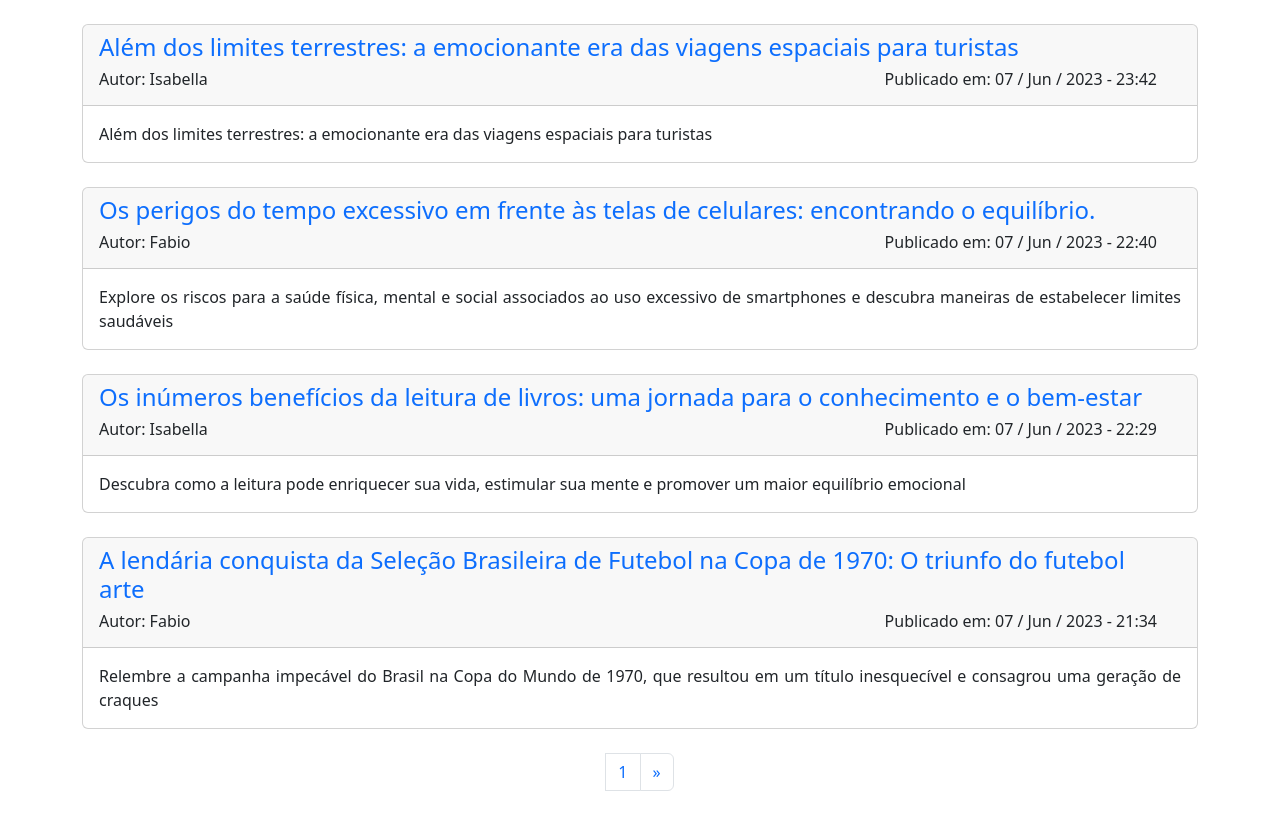
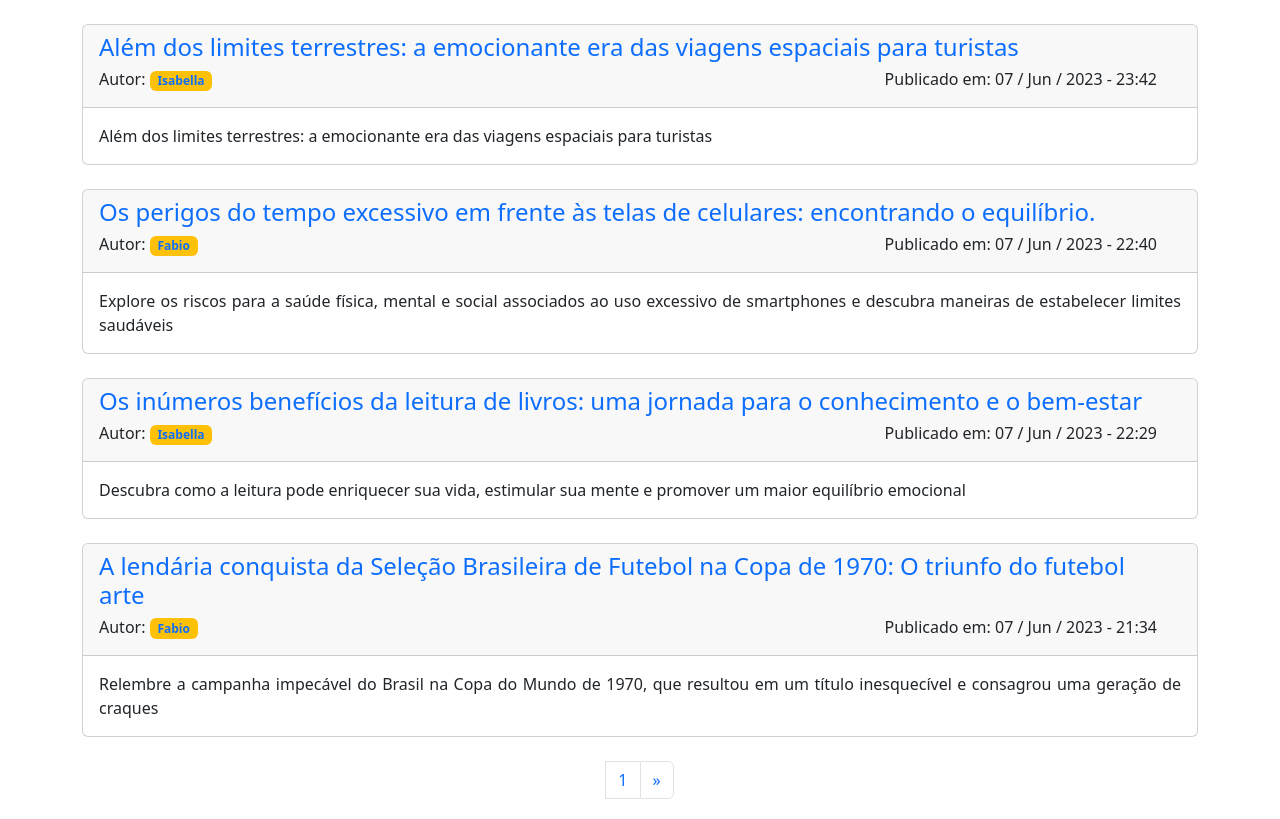
Before and after one commit to FabioPortella/Meu-Projeto-Django, a Django app: page /noticias/ in a window 1280 px wide. Shown: the part 56-875 px from the top of the page. Before the commit the page ends 847 px from the top, so only its background shows below. Run offline with Django 4.2, Linux system fonts and the light colour scheme; data comes from the database, SQL or seed files in the repository; both versions use the stored data as it was after the commit; some libraries are stand-ins or nearby versions.

Commit message:
preparar para inserir autores

```diff
--- a/app_noticias/templates/noticias/noticia.html
+++ b/app_noticias/templates/noticias/noticia.html
@@ -10,7 +10,7 @@
                 </div>
                 <div class="row" >
                     <h6>
-                        Autor: {{ noticia.autor}}
+                        Autor: <span class="badge bg-warning"><a href="#" style="text-decoration: none;">{{ noticia.autor}}</a></span>
                         <br>
                         Publicado em: {{ noticia.data_publicacao|date:'d / M / Y - H:i' }}
                     </h6>
--- a/app_noticias/templates/noticias/noticias.html
+++ b/app_noticias/templates/noticias/noticias.html
@@ -10,7 +10,7 @@
                         <h4><a href="{% url 'noticias:noticia' noticia.id %}" style="text-decoration: none;">{{ noticia.titulo }}</a></h4>
                     </div>
                     <div class="row" >
-                        <div class="col"><h6>Autor: {{ noticia.autor}}</h6></div>
+                        <div class="col"><h6>Autor: <span class="badge bg-warning"><a href="#" style="text-decoration: none;">{{ noticia.autor}}</a></span></h6></div>
                         <div class="col" style="text-align: right;">
                             <h6>Publicado em: {{ noticia.data_publicacao|date:'d / M / Y - H:i' }}</h6>
                         </div>
```
Also changed, not shown: db.sqlite3.
